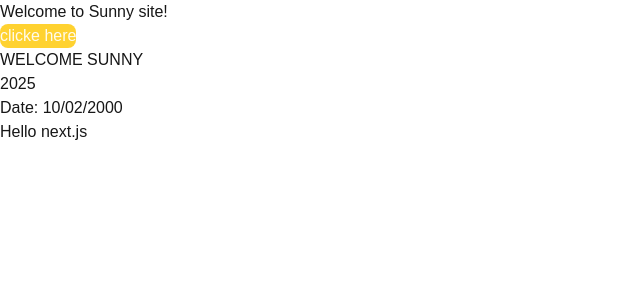
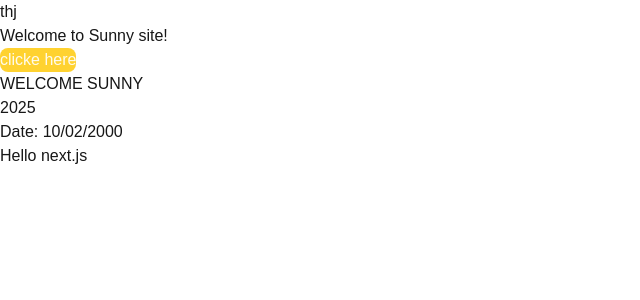
Before and after one commit to sunnydisplay/next-js-cosci-shop, a Next.js app: page / in a window 1280 px wide. Shown: the top 300 px of the page, without its empty margins (0-640 px from the left). Built offline with nearby package versions, Linux system fonts and the light colour scheme.

Commit message:
add usestate

```diff
--- a/src/app/component/App Welcome.tsx
+++ b/src/app/component/App Welcome.tsx
@@ -1,10 +1,28 @@
+'use client'
 
-export default function AppWelcome() {
+import { useState } from "react";
+
+type AppWelcomeProps = {
+  headTitle: string;
+  isShow: boolean;
+}
+export default function AppWelcome({headTitle, isShow}: AppWelcomeProps) {
+    //let title = 'welcome to cosci'
+
+const [title, setTitle] = useState('Welcome to cosci')
+    const currentYear = <p>2025</p>
+    const handleClick = () => {
+        //title = 'welcome to swu'
+        setTitle('Welcome to SWU')
+        //alert('Hello Typescripts')
+    }
+
     return (
         <>
+        <h1>{headTitle}</h1>
         <p>
             Welcome to Sunny site!
         </p>
         </>
     );
-}
+};
--- a/src/app/page.tsx
+++ b/src/app/page.tsx
@@ -1,6 +1,7 @@
 'use client'
 
 import AppWelcome from "./component/App Welcome";
+
 
 
 export default function Home() {
@@ -13,8 +14,9 @@ export default function Home() {
 
   return (
     <div>
+
       {/* <h1>Sunny Site</h1> */}
-      <AppWelcome />
+      <AppWelcome headTitle="thj" isShow = {true} />
       <button className="bg-amber-300 text-amber-50 rounded-lg" onClick={handleClick}>clicke here</button>
       <p>{title.toUpperCase()}</p>
       {currentYear}
```
